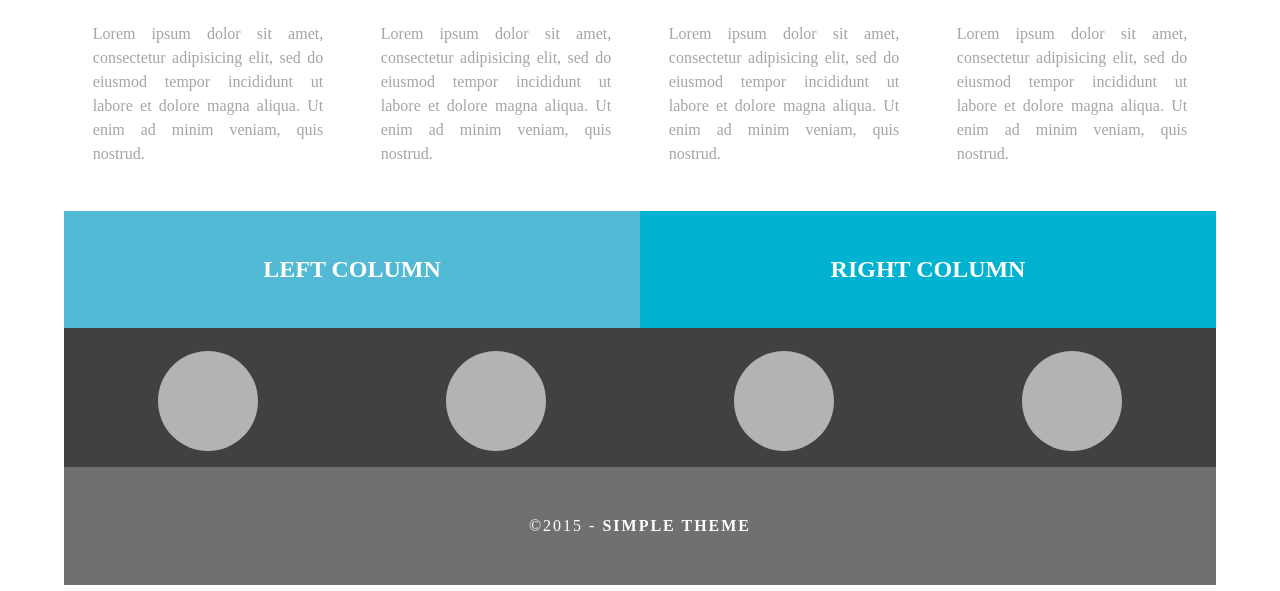
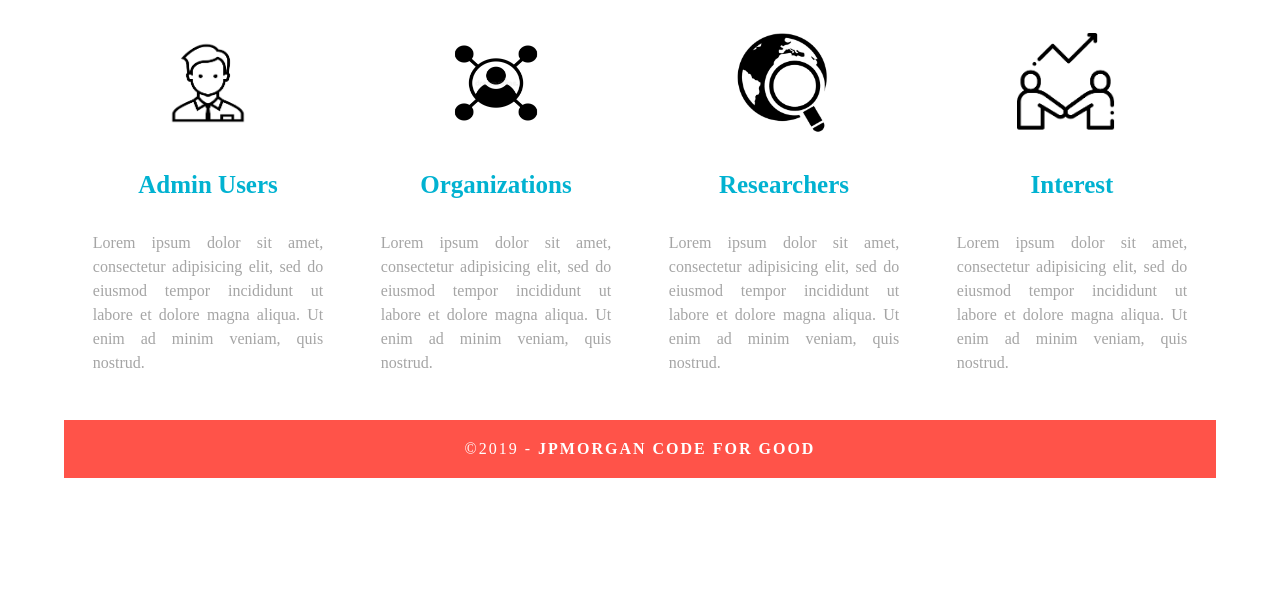
Before and after one commit to hsuchyj/rise-team8, a PHP site: the page made by About Page.html in a window 1280 px wide. Shown: the part 409-1000 px from the top of the page. Run offline with PHP 8.4, Linux system fonts and the light colour scheme.

Commit message:
About Almost Done

```diff
--- a/About Page.html
+++ b/About Page.html
@@ -4,61 +4,51 @@
 <meta charset="utf-8">
 <meta http-equiv="X-UA-Compatible" content="IE=edge">
 <meta name="viewport" content="width=device-width, initial-scale=1">
-<title>Simple Theme</title>
+<title> About Us </title>
 <link href="css/multiColumnTemplate.css" rel="stylesheet" type="text/css">
+
+<script>var __adobewebfontsappname__="dreamweaver"</script>
+<script src="http://use.edgefonts.net/source-sans-pro:n2:default.js" type="text/javascript"></script>
+
 </head>
 <body>
 <div class="container">
-  <header>
-    <div class="primary_header">
-      <h1 class="title"> SIMPLE</h1>
-    </div>
-    <nav class="secondary_header" id="menu">
+  <header> <a href="">
+    <h4 class="logo"> RISE </h4>
+    </a>
+    <nav>
       <ul>
-        <li> HOME </li>
-        <li> LOGIN </li>
+        <li><a href="#about"><a href="Rise Home Page.html">HOME</a></a></li>
+        <li> <a href="#contact">LOGIN</a></li>
       </ul>
     </nav>
   </header>
+  <section class="hero" id="hero">
+    <h2 class="hero_header"> About Us </h2>
+  </section>
   <div class="row">
     <div class="columns">
-      <p class="thumbnail_align"> <img src="images/bkg_06.jpg" alt="" class="thumbnail"/> </p>
-      <h4>TITLE</h4>
+      <p class="thumbnail_align"> <img src="Admin.png" alt="" class="thumbnail"/> </p>
+      <h4> Admin Users </h4>
       <p>Lorem ipsum dolor sit amet, consectetur adipisicing elit, sed do eiusmod tempor incididunt ut labore et dolore magna aliqua. Ut enim ad minim veniam, quis nostrud.</p>
     </div>
     <div class="columns">
-      <p class="thumbnail_align"> <img src="images/bkg_06.jpg" alt="" class="thumbnail"/> </p>
-      <h4>TITLE</h4>
+      <p class="thumbnail_align"> <img src="Organization.png" alt="" class="thumbnail"/> </p>
+      <h4> Organizations </h4>
       <p>Lorem ipsum dolor sit amet, consectetur adipisicing elit, sed do eiusmod tempor incididunt ut labore et dolore magna aliqua. Ut enim ad minim veniam, quis nostrud.</p>
     </div>
     <div class="columns">
-      <p class="thumbnail_align"> <img src="images/bkg_06.jpg" alt="" class="thumbnail"/> </p>
-      <h4>TITLE</h4>
+      <p class="thumbnail_align"> <img src="Research.png" alt="" class="thumbnail"/> </p>
+      <h4> Researchers </h4>
       <p>Lorem ipsum dolor sit amet, consectetur adipisicing elit, sed do eiusmod tempor incididunt ut labore et dolore magna aliqua. Ut enim ad minim veniam, quis nostrud.</p>
     </div>
     <div class="columns">
-      <p class="thumbnail_align"> <img src="images/bkg_06.jpg" alt="" class="thumbnail"/> </p>
-      <h4>TITLE</h4>
+      <p class="thumbnail_align"> <img src="Person.png" alt="" class="thumbnail"/> </p>
+      <h4> Interest </h4>
       <p>Lorem ipsum dolor sit amet, consectetur adipisicing elit, sed do eiusmod tempor incididunt ut labore et dolore magna aliqua. Ut enim ad minim veniam, quis nostrud.</p>
     </div>
   </div>
-  <div class="row blockDisplay">
-    <div class="column_half left_half">
-      <h2 class="column_title">LEFT COLUMN</h2>
-    </div>
-    <div class="column_half right_half">
-      <h2 class="column_title">RIGHT COLUMN</h2>
-    </div>
-  </div>
-  <div class="social">
-    <p class="social_icon"><img src="images/bkg_06.jpg" width="100" alt="" class="thumbnail"/></p>
-    <p class="social_icon"><img src="images/bkg_06.jpg" width="100" alt="" class="thumbnail"/></p>
-    <p class="social_icon"><img src="images/bkg_06.jpg" width="100" alt="" class="thumbnail"/></p>
-    <p class="social_icon"><img src="images/bkg_06.jpg" width="100" alt="" class="thumbnail"/></p>
-  </div>
-  <footer class="secondary_header footer">
-    <div class="copyright">&copy;2015 - <strong>SIMPLE Theme</strong></div>
-  </footer>
+  <div class="copyright">&copy;2019 - <strong> JPMorgan Code for Good </strong></div>
 </div>
 </body>
 </html>
--- a/css/multiColumnTemplate.css
+++ b/css/multiColumnTemplate.css
@@ -1,14 +1,82 @@
 @charset "UTF-8";
+/* Container */
+body {
+	font-family: source-sans-pro;
+	margin-top: 0px;
+	margin-right: 0px;
+	margin-bottom: 0px;
+	margin-left: 0px;
+}
 .container {
-	background-color: #FFFFFF;
 	width: 90%;
 	margin-left: auto;
 	margin-right: auto;
-	border-bottom-width: 0px;
-	padding-left: 0px;
-	padding-top: 0px;
-	padding-right: 0px;
-	padding-bottom: 0px;
+	height: 1000px;
+	background-color: #FFFFFF;
+}
+/* Navigation */
+header {
+	width: 100%;
+	height: 5%;
+	background-color: #FF5349;
+	border-bottom: 1px solid #FF5349;
+}
+.logo {
+	color: #fff;
+	font-weight: bold;
+	text-align: undefined;
+	width: 10%;
+	float: left;
+	margin-top: 15px;
+	margin-left: 25px;
+	letter-spacing: 4px;
+}
+nav {
+	float: right;
+	width: 50%;
+	text-align: right;
+	margin-right: 25px;
+}
+header nav ul {
+	list-style: none;
+	float: right;
+}
+nav ul li {
+	float: left;
+	color: #FFFFFF;
+	font-size: 14px;
+	text-align: left;
+	margin-right: 25px;
+	letter-spacing: 2px;
+	font-weight: bold;
+	transition: all 0.3s linear;
+}
+ul li a {
+	color: #000000;
+	text-decoration: none;
+}
+ul li:hover a {
+	color: #FFFFFF;
+}
+.hero_header {
+	color: #FFFFFF;
+	font-weight: bold;
+	font-size: 60px;
+	text-align: center;
+	margin-top: 20px;
+	margin-right: 0px;
+	margin-bottom: 0px;
+	margin-left: 0px;
+	letter-spacing: 10px;
+}
+.hero {
+	background-image: url("../Activism.png");
+	background-size: cover;
+	background-position: top;
+	width: 100%;
+	height: 10%;
+	padding-top: 100px;
+	padding-bottom: 150px;
 }
 .row {
 	width: 100%;
@@ -33,7 +101,7 @@
 .columns {
 	width: 25%;
 	float: left;
-	font-family: "Source Sans Pro";
+	font-family: source-sans-pro;
 	color: #A5A5A5;
 	line-height: 24px;
 	padding-top: 10px;
@@ -51,175 +119,20 @@
 	padding-right: 10%;
 }
 .container .columns h4 {
+	font-size: 25px;
 	text-align: center;
 	color: #01B2D1;
 }
-.primary_header {
-	width: 100%;
-	background-color: #52bad5;
-	padding-top: 10px;
-	padding-bottom: 10px;
-	clear: left;
-	border-bottom: 2px solid #2C9AB7;
-}
-.secondary_header {
-	width: 100%;
-	padding-top: 50px;
-	padding-bottom: 50px;
-	background-color: #B3B3B3;
-	clear: left;
-}
-.container .secondary_header ul {
-	margin-top: 0%;
-	margin-right: auto;
-	margin-bottom: 0px;
-	margin-left: auto;
-	padding-top: 0px;
-	padding-right: 0px;
-	padding-bottom: 15px;
-	padding-left: 0px;
-	width: 100%;
-}
-.secondary_header ul li {
-	list-style: none;
-	float: left;
-	margin-right: auto;
-	margin-top: 0px;
-	font-family: "Source Sans Pro";
-	font-weight: normal;
-	color: #FFFFFF;
-	letter-spacing: 1px;
-	margin-left: auto;
-	text-align: center;
-	width: 16%;
-	transition: all 0.3s linear;
-}
-.secondary_header ul li:hover {
-	color: #717070;
-	cursor: pointer;
-}
-.left_article {
-	background-color: #FFFFFF;
-	width: 60%;
-	float: left;
-	font-family: "Source Sans Pro";
-	color: #343434;
-	padding-bottom: 15px;
-}
-.noDisplay {
-	display: none;
-}
-.container .left_article h3 {
-	padding-left: 5%;
-	padding-right: 5%;
-	margin-top: 5%;
-	color: #717070;
-	font-weight: bold;
-	text-transform: uppercase;
-}
-.container .left_article p {
-	padding-left: 5%;
-	padding-right: 5%;
-	text-align: justify;
-	line-height: 24px;
-	margin-top: 30px;
-	margin-bottom: 15px;
-	color: #B3B3B3;
-}
-.right_article {
-	width: 40%;
-	float: left;
-	background-color: #F6F6F6;
-}
-.container .right_article ul {
-	margin-top: 0px;
-	margin-right: 0px;
-	margin-bottom: 0px;
-	margin-left: 0px;
-	padding-top: 0px;
-	padding-right: 0px;
-	padding-bottom: 0px;
-	padding-left: 0px;
-}
-.right_article ul li {
-	font-family: "Source Sans Pro";
-	list-style: none;
-	text-align: center;
-	background-color: #B3B3B3;
-	width: 90%;
-	margin-left: auto;
-	margin-right: auto;
-	margin-top: 10px;
-	margin-bottom: 10px;
-	padding-top: 15px;
-	padding-bottom: 15px;
-	color: #FFFFFF;
-	font-weight: bold;
-	border-radius: 0px;
-	transition: all 0.3s linear;
-	border-left: 5px solid #717070;
-}
-.right_article ul li:hover {
-	background-color: #717070;
-	cursor: pointer;
-}
-.footer {
-	background-color: #717070;
-}
-.title {
-	font-weight: bold;
-	font-style: normal;
-	font-family: "Source Sans Pro";
-	text-align: center;
-	color: #FFFFFF;
-	letter-spacing: 2px;
-}
-.placeholder {
-	/* [disabled]max-width: 400px;
-*/
-	/* [disabled]max-height: 200px;
-*/
-	width: 100%;
-	padding-top: 30px;
-	/* [disabled]padding-left: 19px;
-*/
-	padding-bottom: 30px;
-	height: 100%;
-}
-.left_half {
-	background-color: #52BAD5;
-}
-.container .column_half.left_half h2 {
-	color: #FFFFFF;
-	font-family: "Source Sans Pro";
-	text-align: center;
-}
-.right_half {
-	background-color: #01B2D1;
-	color: #FFFFFF;
-	font-family: "Source Sans Pro";
-	text-align: center;
-	font-weight: bold;
-}
-.column_title {
-	padding-top: 25px;
-	padding-bottom: 25px;
-}
 .copyright {
 	text-align: center;
-	background-color: #717070;
+	padding-top: 20px;
+	padding-bottom: 20px;
+	background-color: #FF5349;
 	color: #FFFFFF;
 	text-transform: uppercase;
 	font-weight: lighter;
 	letter-spacing: 2px;
 	border-top-width: 2px;
-	font-family: "Source Sans Pro";
-}
-body {
-	margin-top: 0px;
-	margin-right: 0px;
-	margin-bottom: 0px;
-	margin-left: 0px;
 }
 
 @media (max-width: 320px) {
@@ -425,8 +338,7 @@ body {
 @media (min-width: 1001px) {
 }
 .thumbnail {
-	width: 100px;
-	border-radius: 200px;
+	width: 110px;
 	height: 100px;
 	margin-left: auto;
 }
```
Also changed, not shown: Rise Home Page.html (added, +66 -0 lines), Admin.png (added), Organization.png (added), Person.png (added), Research.png (added), 1 other file.
